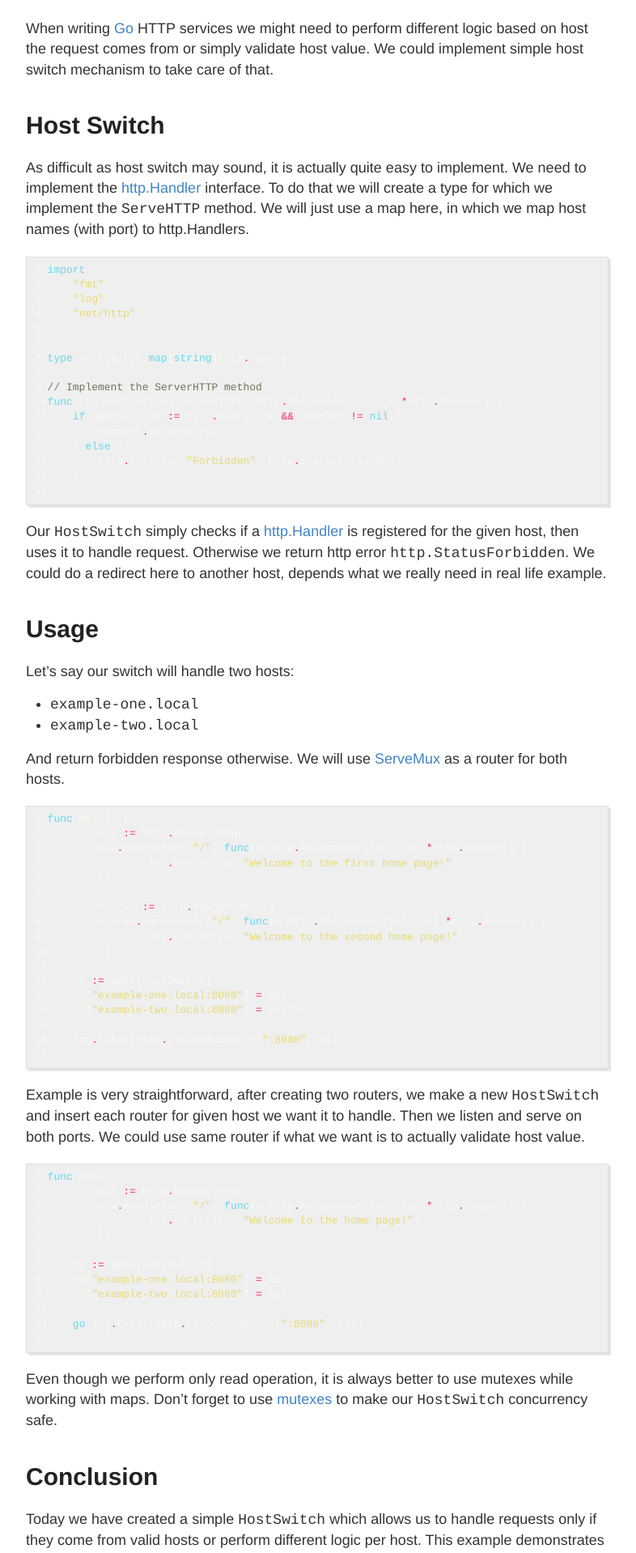
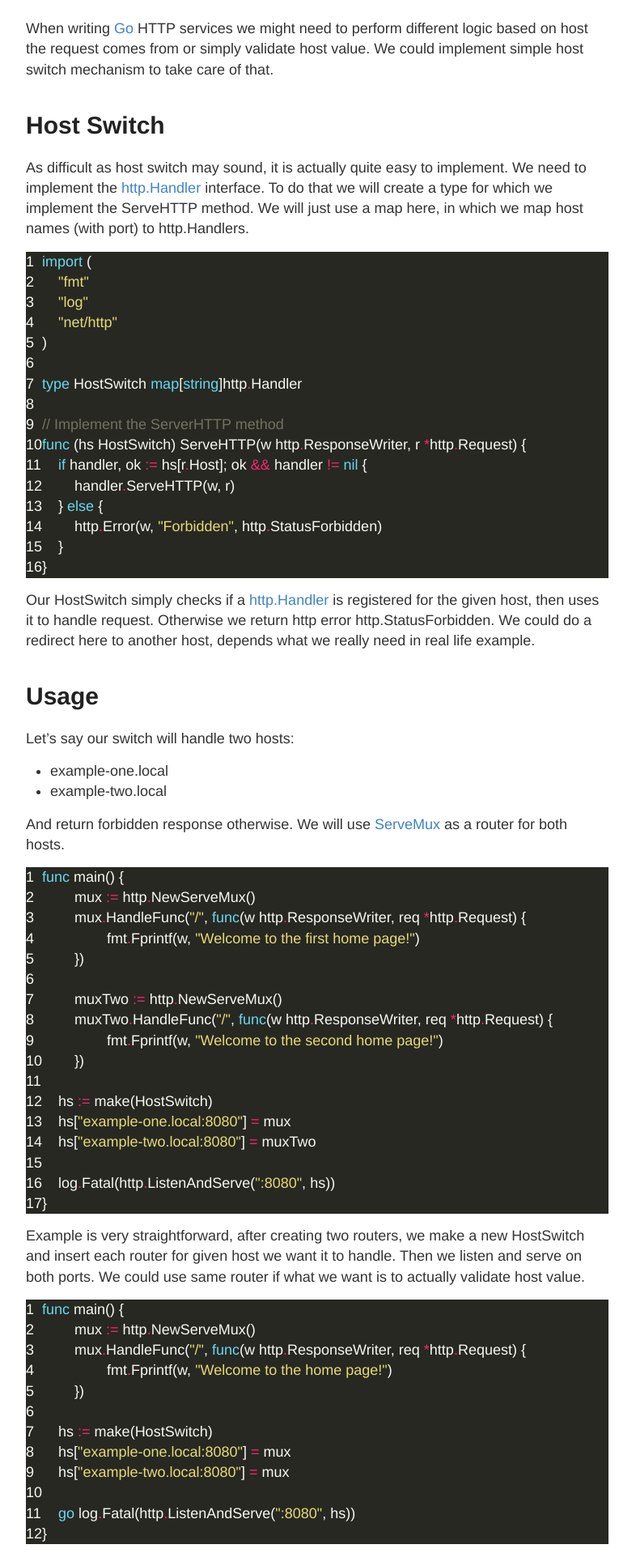
Before and after one commit to vardius/vardius.github.io, a Jekyll site: the page built from _posts/2020-6-05-go-multidomain-host-switch.md, in a window 1280 px wide. Shown: the part 310-2228 px from the top of the page at 81% size, without its empty margins (248-1034 px from the left). Built offline with Jekyll 4.4.1, drawn with Linux system fonts in a browser that asks for light colours; comment, search, counter and statistics services are not loaded.

Commit message:
clean up

```diff
--- a/_sass/_highlights.scss
+++ b/_sass/_highlights.scss
@@ -1,22 +1,3 @@
-.highlight {
-  font-size: small;
-}
-
-pre.highlight {
-  background-color: #efefef;
-  padding: 7px 7px 7px 10px;
-  border: 1px solid #ddd;
-  -moz-box-shadow: 3px 3px rgba(0,0,0,0.1);
-  -webkit-box-shadow: 3px 3px rgba(0,0,0,0.1);
-  box-shadow: 3px 3px rgba(0,0,0,0.1);
-  margin: 20px 0 20px 0;
-  overflow: scroll;
-}
-
-code {
-  font-family:'Bitstream Vera Sans Mono','Courier', monospace;
-}
-
 .highlight .hll { background-color: #49483e }
 .highlight  { background: #272822; color: #f8f8f2 }
 .highlight .c { color: #75715e } /* Comment */
```
